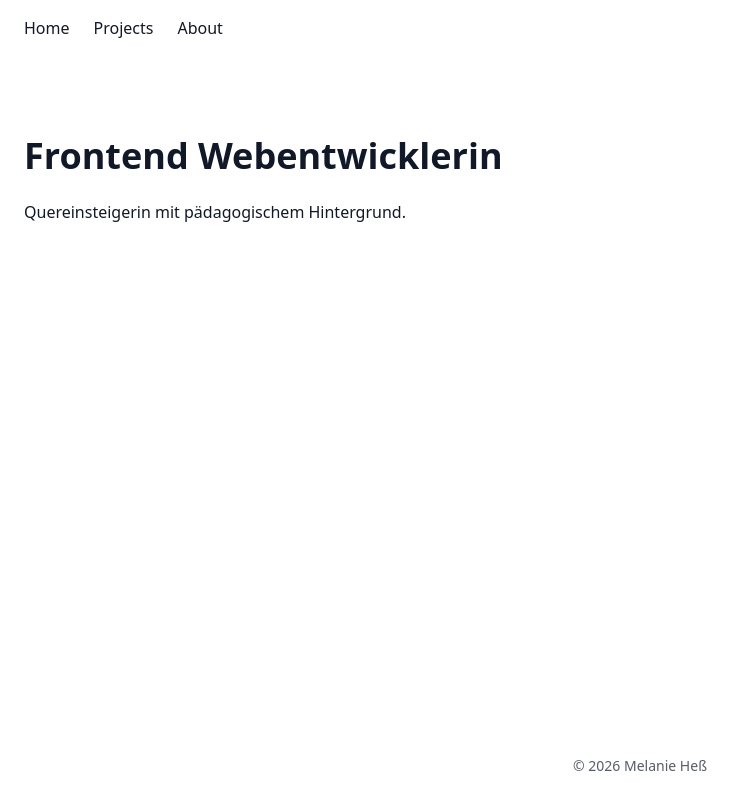
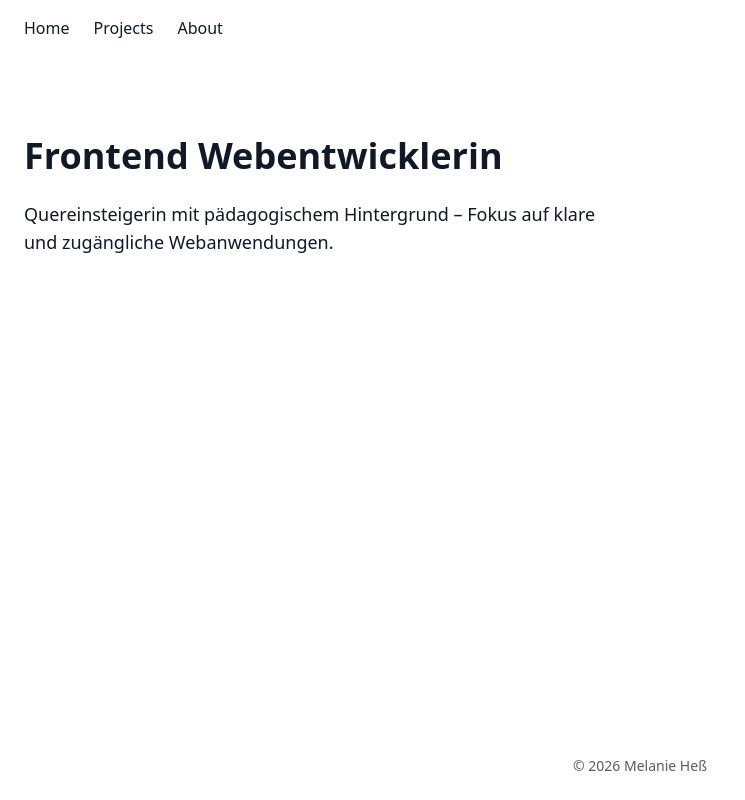
Before and after one commit to MelaTheCreator/portfolio, a React app in the folder application/: page /about in a window 1280 px wide. Shown: the whole page, without its empty margins (0-745 px from the left). Built offline with nearby package versions, Linux system fonts and the light colour scheme; the HTML template or start-up script is replaced by a standard one.

Commit message:
feat: add initial German content

```diff
--- /dev/null
+++ b/application/src/data/content.de.js
@@ -0,0 +1,13 @@
+export const content = {
+  hero: {
+    title: "Frontend Webentwicklerin",
+    subtitle:
+      "Quereinsteigerin mit pädagogischem Hintergrund – Fokus auf klare und zugängliche Webanwendungen.",
+  },
+  about: {
+    text: `
+Ich bin angehende Frontend-Webentwicklerin mit einem Hintergrund im Bildungsbereich.
+Ich entwickle strukturierte, verständliche und nutzerfreundliche Oberflächen.
+    `,
+  },
+};
--- a/application/src/pages/About.jsx
+++ b/application/src/pages/About.jsx
@@ -1,7 +1,12 @@
+import { content } from "../data/content.de";
+
 export default function About() {
   return (
-    <section className="px-6 py-20">
+    <section className="px-6 py-20 max-w-3xl">
       <h2 className="text-3xl font-bold mb-6">Über mich</h2>
+      <p className="leading-relaxed whitespace-pre-line">
+        {content.about.text}
+      </p>
     </section>
   );
 }
--- a/application/src/pages/Home.jsx
+++ b/application/src/pages/Home.jsx
@@ -1,10 +1,10 @@
+import { content } from "../data/content.de";
+
 export default function Home() {
   return (
     <section className="px-6 py-20">
-      <h1 className="text-4xl font-bold mb-6">Frontend Webentwicklerin</h1>
-      <p className="max-w-xl">
-        Quereinsteigerin mit pädagogischem Hintergrund.
-      </p>
+      <h1 className="text-4xl font-bold mb-6">{content.hero.title}</h1>
+      <p className="max-w-xl text-lg">{content.hero.subtitle}</p>
     </section>
   );
 }
```
